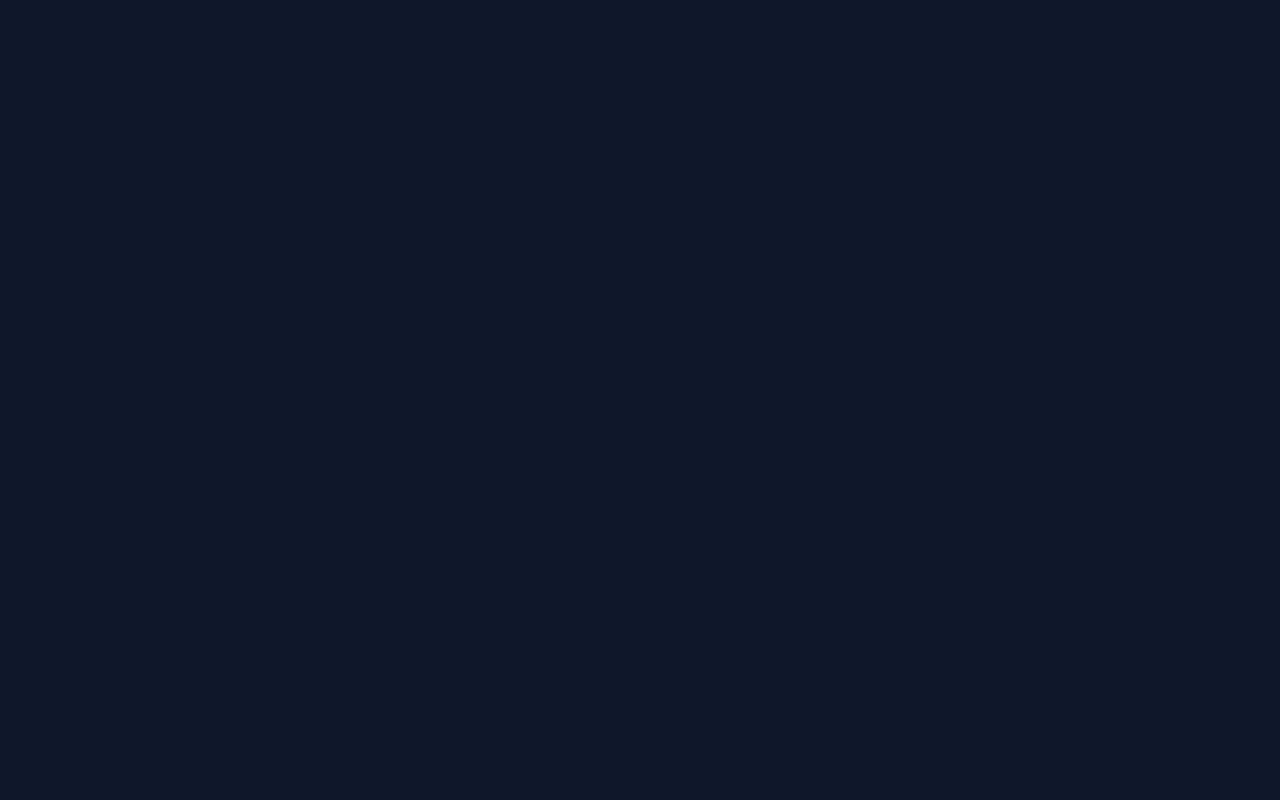
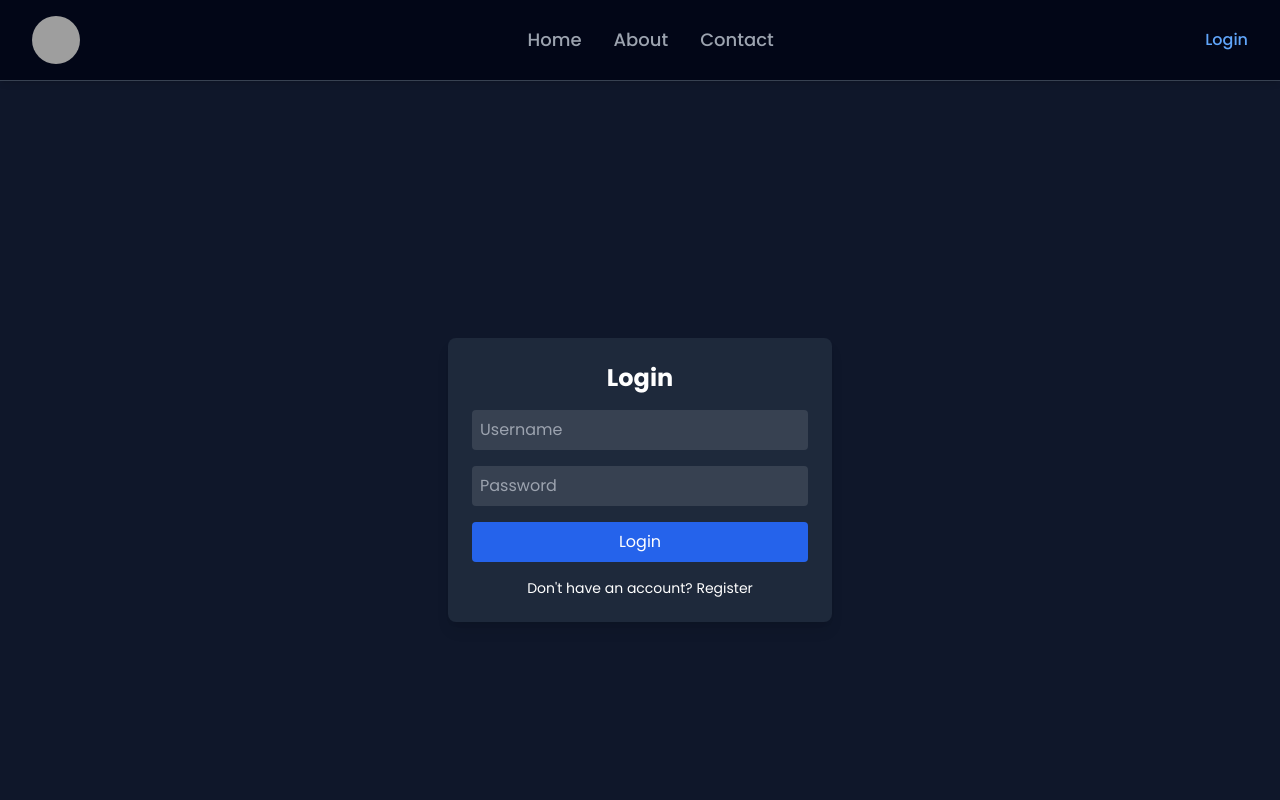
Before and after one commit to Meeth-W/Dashboard, a React (Vite) app in the folder frontend/: page /login in a window 1280 px wide. Before the commit this address had no page. Shown: the top 800 px of the page. Built offline with nearby package versions, Linux system fonts and the light colour scheme; grey boxes are pictures that could not be loaded.

Commit message:
Add account verification and login functionality with session management

```diff
--- a/frontend/src/App.jsx
+++ b/frontend/src/App.jsx
@@ -1,4 +1,4 @@
-import React from 'react';
+import React, { useState } from 'react';
 import { BrowserRouter as Router, Routes, Route } from 'react-router-dom';
 import Layout from './layout';
 import Home from './pages/home';
@@ -7,18 +7,29 @@ import Contact from './pages/contact';
 import Profile from './pages/profile';
 import Assistant from './pages/assistant';
 import Notes from './pages/notes';
+import Login from './pages/login';
 
 function App() {
+  const [user, setUser] = useState({
+    username: sessionStorage.getItem('username') || null,
+    password: sessionStorage.getItem('password') || null,
+  });
+
+  const handleLogin = (username, password) => {
+    setUser({ username, password });
+  };
+
   return (
     <Router>
       <Routes>
-        <Route path="/" element={<Layout />}>
+        <Route path="/" element={<Layout user={user} />}>
           <Route index element={<Home />} />
           <Route path="about" element={<About />} />
           <Route path="contact" element={<Contact />} />
           <Route path="profile" element={<Profile />} />
           <Route path="assistant" element={<Assistant />} />
           <Route path="notes" element={<Notes />} />
+          <Route path="login" element={<Login onLogin={handleLogin} />} />
         </Route>
       </Routes>
     </Router>
--- a/frontend/src/Components/Header/Header.jsx
+++ b/frontend/src/Components/Header/Header.jsx
@@ -3,30 +3,52 @@ import React, { useState, useEffect } from "react";
 function Header() {
   const [isOpen, setIsOpen] = useState(false);
   const [activeLink, setActiveLink] = useState("");
+  const [user, setUser] = useState({ username: "", password: "" });
 
   useEffect(() => {
     const path = window.location.pathname;
     if (path === "/") setActiveLink("Home");
     else setActiveLink(path.substring(1).charAt(0).toUpperCase() + path.substring(2));
+
+    const storedUsername = sessionStorage.getItem("username");
+    const storedPassword = sessionStorage.getItem("password");
+    if (storedUsername && storedPassword) {
+      setUser({ username: storedUsername, password: storedPassword });
+    }
   }, []);
 
   const toggleMenu = () => setIsOpen(!isOpen);
+
   const handleLinkClick = (link) => {
     setActiveLink(link);
     setIsOpen(false);
+  };
+
+  const handleLogout = () => {
+    sessionStorage.removeItem("username");
+    sessionStorage.removeItem("password");
+    setUser({ username: "", password: "" });
+  };
+
+  const displayUserInfo = () => {
+    if (user.username) {
+      alert(`Logged in as: ${user.username}\nPassword: ${user.password}`);
+    } else {
+      alert("No user is currently logged in.");
+    }
   };
 
   return (
     <header className="bg-slate-950 text-white w-full py-4 shadow-md border-b border-gray-700 fixed top-0">
       <div className="max-w-screen-xl mx-auto flex justify-between items-center px-8">
         <div className="flex items-center">
-          <a href="/" onClick={() => handleLinkClick("Home")}>
+          <button onClick={displayUserInfo} className="focus:outline-none">
             <img
               src="https://github.com/Meeth-W.png"
               alt="Profile Picture"
-              className="h-12 w-12 mr-4 rounded-full"
+              className="h-12 w-12 mr-4 rounded-full cursor-pointer"
             />
-          </a>
+          </button>
         </div>
         <nav className="hidden md:flex space-x-8">
           {["Home", "About", "Contact"].map((item) => (
@@ -42,6 +64,11 @@ function Header() {
             </a>
           ))}
         </nav>
+        {user.username ? (
+          <button onClick={handleLogout} className="text-red-400 hover:text-red-300 font-medium">Logout</button>
+        ) : (
+          <a href="/login" className="text-blue-400 hover:text-blue-300 font-medium">Login</a>
+        )}
         <button onClick={toggleMenu} className="md:hidden text-gray-400 focus:outline-none">
           <svg className="h-6 w-6" fill="none" stroke="currentColor" viewBox="0 0 24 24">
             <path
--- a/frontend/src/pages/home.jsx
+++ b/frontend/src/pages/home.jsx
@@ -14,7 +14,7 @@ const Home = () => {
             Created by: <a className="mt-4 inline-block text-blue-400 hover:underline" href='https://github.com/Meeth-W'>Ghostyy</a>
           </p>
           <div className="mt-6">
-            <a href="/contact" className="bg-blue-600 text-white font-medium py-2 px-6 rounded-lg hover:bg-blue-500 transition">
+            <a href="/login" className="bg-blue-600 text-white font-medium py-2 px-6 rounded-lg hover:bg-blue-500 transition">
               Log In
             </a>
           </div>
--- /dev/null
+++ b/frontend/src/pages/login.jsx
@@ -0,0 +1,100 @@
+import React, { useState } from 'react';
+import axios from 'axios';
+
+const Login = ({ onLogin }) => {
+  const [isRegistering, setIsRegistering] = useState(false);
+  const [username, setUsername] = useState('');
+  const [password, setPassword] = useState('');
+  const [name, setName] = useState('');
+  const [context, setContext] = useState('');
+  const [error, setError] = useState('');
+
+  const handleSubmit = async (e) => {
+    e.preventDefault();
+    setError('');
+
+    try {
+      if (isRegistering) {
+        const response = await axios.get(
+          `http://127.0.0.1:8000/api/v1/create_account?username=${username}&password=${password}&name=${name}&context=${context}`
+        );
+        if (!response.data.status) throw new Error(response.data.message);
+      } else {
+        const response = await axios.get(
+          `http://127.0.0.1:8000/api/v1/verify_account?username=${username}&password=${password}`
+        );
+        if (!response.data.status) throw new Error('Invalid username or password');
+      }
+
+      // Store credentials
+      sessionStorage.setItem('username', username);
+      sessionStorage.setItem('password', password);
+      onLogin(username, password);
+
+      // Redirect to home page after login/register
+      window.location.href = "/";
+    } catch (err) {
+      setError(err.message);
+    }
+  };
+
+  return (
+    <div className="min-h-screen flex items-center justify-center bg-slate-900 text-white">
+      <div className="bg-slate-800 p-6 rounded-lg shadow-lg w-96">
+        <h2 className="text-2xl font-bold mb-4 text-center">
+          {isRegistering ? 'Create Account' : 'Login'}
+        </h2>
+        {error && <p className="text-red-500 text-sm mb-2">{error}</p>}
+        <form onSubmit={handleSubmit} className="space-y-4">
+          <input
+            type="text"
+            placeholder="Username"
+            value={username}
+            onChange={(e) => setUsername(e.target.value)}
+            className="w-full p-2 rounded bg-gray-700"
+            required
+          />
+          <input
+            type="password"
+            placeholder="Password"
+            value={password}
+            onChange={(e) => setPassword(e.target.value)}
+            className="w-full p-2 rounded bg-gray-700"
+            required
+          />
+          {isRegistering && (
+            <>
+              <input
+                type="text"
+                placeholder="Name"
+                value={name}
+                onChange={(e) => setName(e.target.value)}
+                className="w-full p-2 rounded bg-gray-700"
+                required
+              />
+              <input
+                type="text"
+                placeholder="Context (e.g., studying CS at XYZ)"
+                value={context}
+                onChange={(e) => setContext(e.target.value)}
+                className="w-full p-2 rounded bg-gray-700"
+                required
+              />
+            </>
+          )}
+          <button type="submit" className="w-full p-2 bg-blue-600 hover:bg-blue-500 rounded">
+            {isRegistering ? 'Register' : 'Login'}
+          </button>
+        </form>
+        <p
+          className="mt-4 text-sm text-center cursor-pointer hover:underline"
+          onClick={() => setIsRegistering(!isRegistering)}
+        >
+          {isRegistering ? 'Already have an account? Login' : "Don't have an account? Register"}
+        </p>
+      </div>
+    </div>
+  );
+};
+
+export default Login;
```
Also changed, not shown: 1 other file (tests, documents, lock files or other folders).
